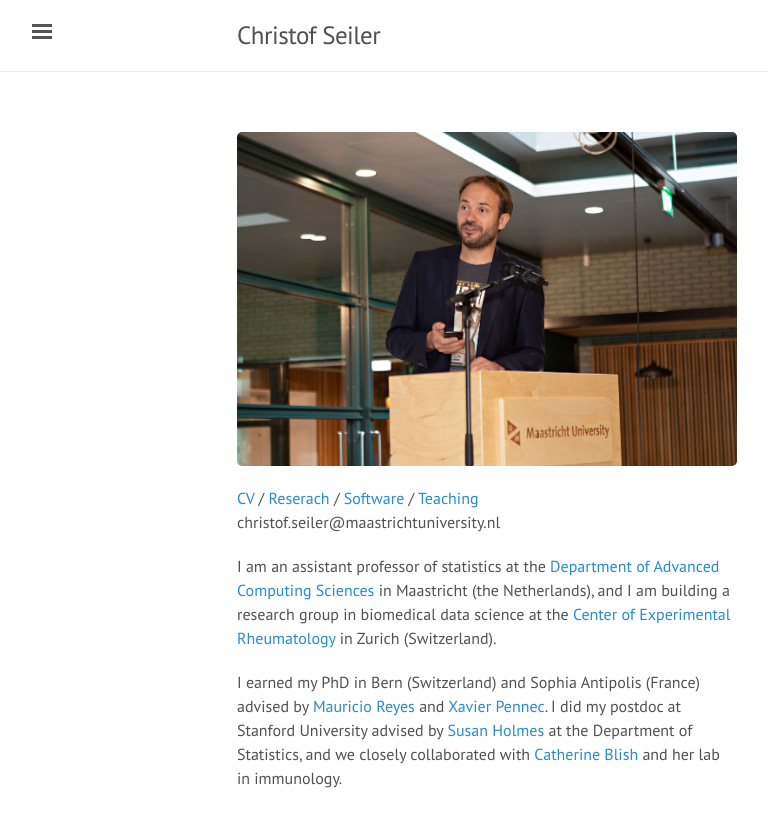
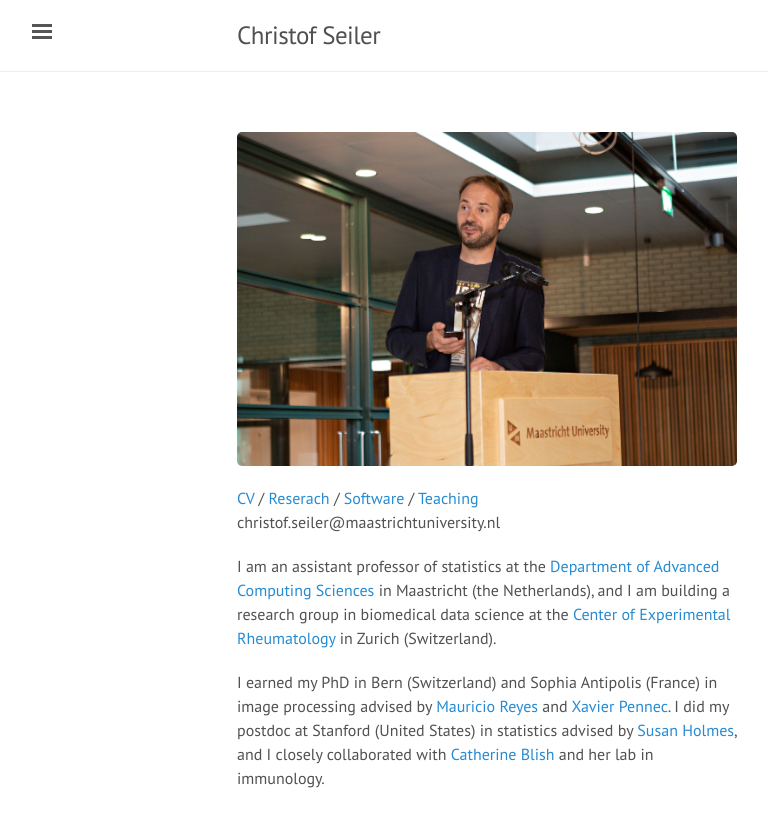
Before and after one commit to ChristofSeiler/ChristofSeiler.github.io, a Jekyll site: the page built from index.html, in a window 1280 px wide. Shown: the top 827 px of the page, without its empty margins (3-771 px from the left). Built offline with Jekyll 4.4.1, drawn with Linux system fonts in a browser that asks for light colours; the list of posts is cut into pages by our own code.

Commit message:
Update index.html

```diff
--- a/index.html
+++ b/index.html
@@ -21,4 +21,4 @@
 
 <p class="narrow">I am an assistant professor of statistics at the <a href="https://www.maastrichtuniversity.nl/dacs">Department of Advanced Computing Sciences</a> in Maastricht (the Netherlands), and I am building a research group in biomedical data science at the <a href="https://www.usz.ch/en/clinic/rheumatology/research/">Center of Experimental Rheumatology</a> in Zurich (Switzerland).</p>
 
-<p class="narrow">I earned my PhD in Bern (Switzerland) and Sophia Antipolis (France) advised by <a href="https://www.mauricioreyes.me/">Mauricio Reyes</a> and <a href="https://www-sop.inria.fr/members/Xavier.Pennec/">Xavier Pennec</a>. I did my postdoc at Stanford University advised by <a href="https://susan.su.domains">Susan Holmes</a> at the Department of Statistics, and we closely collaborated with <a href="https://med.stanford.edu/blishlab.html">Catherine Blish</a> and her lab in immunology.</p>
+<p class="narrow">I earned my PhD in Bern (Switzerland) and Sophia Antipolis (France) in image processing advised by <a href="https://www.mauricioreyes.me/">Mauricio Reyes</a> and <a href="https://www-sop.inria.fr/members/Xavier.Pennec/">Xavier Pennec</a>. I did my postdoc at Stanford (United States) in statistics advised by <a href="https://susan.su.domains">Susan Holmes</a>, and I closely collaborated with <a href="https://med.stanford.edu/blishlab.html">Catherine Blish</a> and her lab in immunology.</p>
```
